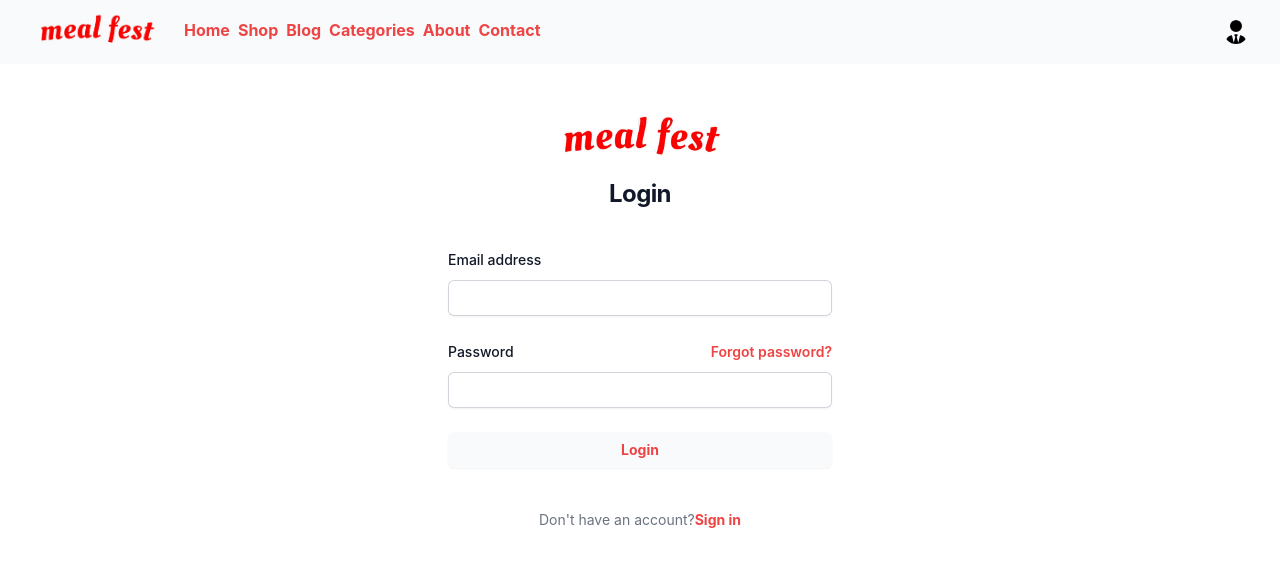
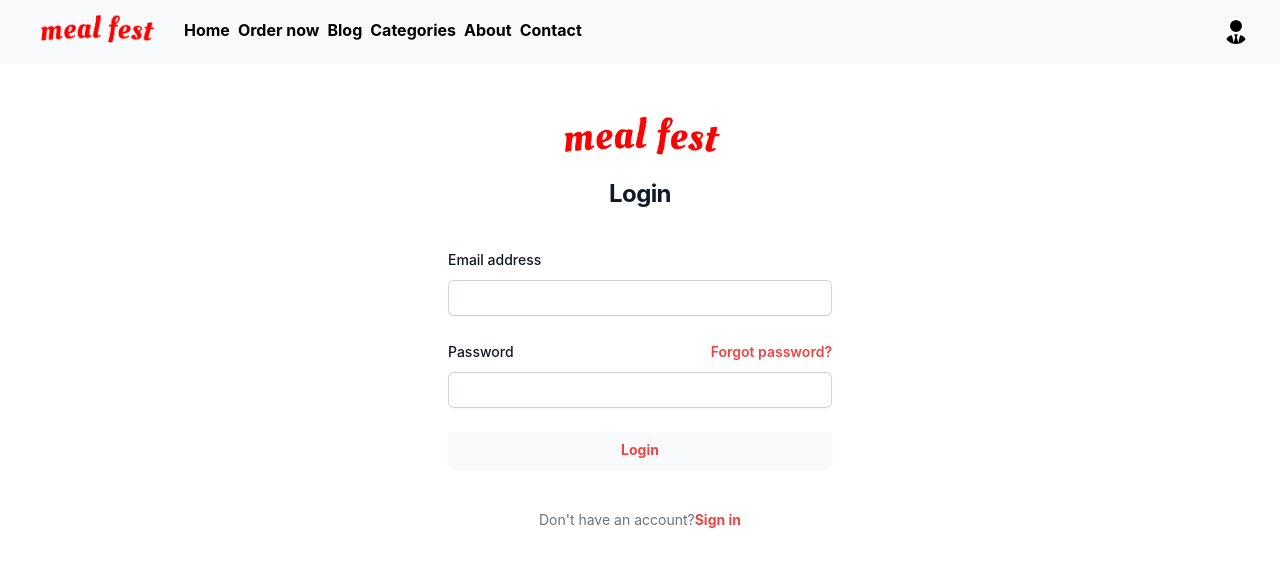
Before and after one commit to Onuegbulamchukwuebuka/meal-fest, a React (Create React App) app: page /Login in a window 1280 px wide. Shown: the top 566 px of the page. Built offline with nearby package versions, Linux system fonts and the light colour scheme.

Commit message:
hero section

```diff
--- a/src/App.tsx
+++ b/src/App.tsx
@@ -11,7 +11,7 @@ import About from "./Pages/About/About";
 import Contact from "./Pages/Contact/Contact";
 import FAQ from "./Pages/FAQ/FAQ";
 import UserProfile from "./Screen/UserProfile/UserProfile";
-import Shop from "./Pages/Shop/Shop";
+import Shop from "./Pages/Order/Order";
 import Blog from "./Pages/Blog/Blog";
 
 function App() {
@@ -27,7 +27,7 @@ function App() {
           <Route path="/Contact" element={<Contact />} />
           <Route path="/FAQ" element={<FAQ />} />
           <Route path="/UserProfile" element={<UserProfile />} />
-          <Route path="/Shop" element={<Shop />} />
+          <Route path="/Order" element={<Shop />} />
           <Route path="/Blog" element={<Blog />} />
         </Routes>
       </BrowserRouter>
--- a/src/Componet/HeroPage/HeroPage.tsx
+++ b/src/Componet/HeroPage/HeroPage.tsx
@@ -5,18 +5,18 @@ import { Link } from "react-router-dom";
 const HeroPage = () => {
   return (
     <div
-      className="bg-cover bg-center bg-fixed h-screen flex flex-col justify-center item-center"
+      className="bg-cover bg-center bg-fixed h-screen w-full flex flex-col justify-center item-center"
       style={{ backgroundImage: `url(${pizza})` }}
     >
-      <div className="shadow-red-500 shadow-2xl flex flex-col item-center justify-center h-3/4 w-1/2 bg-slate-50 mx-auto rounded-3xl border-solid border-black border-4 opacity-85">
-        <div className="font-serif text-5xl font-extrabold mx-auto text-center w-1/2">
-          Meal Delivry, Made Simple
+      <div className="shadow-red-500 shadow-2xl flex flex-col item-center justify-center h-3/4 w-3/4 md:w-1/2 bg-slate-50 mx-auto rounded-3xl border-solid border-black border-4 opacity-85">
+        <div className="font-serif text-3xl md:text-5xl font-bold mx-auto text-center w-3/4 sm:w-1/2 md:w-3/4">
+          Meal Delivery, Made Simple
         </div>
-        <div className="font-serif mx-auto mt-8 text-lg text-slate-50 bg-red-500 h-10 w-72 text-center pt-1 rounded-md font-medium">
+        <div className="font-serif mx-auto mt-6 text-sm md:text-lg md:p-1 md:mt-8 text-slate-50 bg-red-500 h-10 w-3/4 sm:w-1/2 text-center pt-2 rounded-md font-medium">
           Make Next Meal Memorable
         </div>
-        <Link className="mx-auto" to="/Shop">
-          <button className="outline-2 outline outline-black font-bold bg-transperent h-10 w-28 mx-auto mt-8 rounded-xl hover:bg-red-500 hover:text-slate-50">
+        <Link className="mx-auto" to="/Order">
+          <button className="outline-2 outline outline-black font-bold md:mt-8 bg-transperent h-10 w-28 mx-auto mt-6 rounded-xl hover:bg-red-500 hover:text-slate-50">
             Order now
           </button>
         </Link>
--- a/src/Componet/NavBar/NavBar.tsx
+++ b/src/Componet/NavBar/NavBar.tsx
@@ -28,9 +28,9 @@ function classNames(...classes: any[]) {
 export default function Example() {
   return (
     <Disclosure as="nav" className="bg-slate-50">
-      <div className="mx-auto max-w-7xl px-2 sm:px-6 lg:px-8">
+      <div className="mx-auto max-w-7xl px-2 md:px-6 lg:px-8">
         <div className="relative flex h-16 items-center justify-between">
-          <div className="absolute inset-y-0 left-0 flex items-center sm:hidden">
+          <div className="absolute inset-y-0 left-0 flex items-center md:hidden">
             {/* Mobile menu button*/}
             <DisclosureButton className="group relative inline-flex items-center justify-center rounded-md p-2 text-black hover:bg-black hover:text-slate-50">
               <span className="absolute -inset-0.5" />
@@ -45,48 +45,48 @@ export default function Example() {
               />
             </DisclosureButton>
           </div>
-          <div className="flex flex-1 items-center justify-center sm:items-stretch sm:justify-start">
+          <div className="flex flex-1 items-center justify-center md:items-stretch md:justify-start">
             <Link to="/">
               <div className="flex w-32 h-9 flex-shrink-0 items-center">
                 <img alt="Your Company" src={logo} className="h-auto w-auto" />
               </div>
             </Link>
-            <div className="hidden sm:ml-6 sm:block">
+            <div className="hidden md:ml-6 md:block">
               <div className="flex space-x-4">
                 <ul className="flex gap-2 my-1 ">
                   <Link
                     to="/"
-                    className="flex flex-col item-center text-red-500 text-center rounded-md font-bold hover:text-black"
+                    className="flex flex-col item-center text-black text-center rounded-md font-bold hover:text-red-500"
                   >
                     <p>Home</p>
                   </Link>
                   <Link
-                    to="/Shop"
-                    className="flex flex-col item-center text-red-500 text-center rounded-md font-bold hover:text-black"
+                    to="/Order"
+                    className="flex flex-col item-center text-black text-center rounded-md font-bold hover:text-red-500"
                   >
-                    <p>Shop</p>
+                    <p>Order now</p>
                   </Link>
                   <Link
                     to="/Blog"
-                    className="flex flex-col item-center text-red-500 text-center rounded-md font-bold hover:text-black"
+                    className="flex flex-col item-center text-black text-center rounded-md font-bold hover:text-red-500"
                   >
                     <p>Blog</p>
                   </Link>
                   <Link
                     to="/Categories"
-                    className="flex flex-col item-center text-red-500 text-center rounded-md font-bold hover:text-black"
+                    className="flex flex-col item-center text-black text-center rounded-md font-bold hover:text-red-500"
                   >
                     <p>Categories</p>
                   </Link>
                   <Link
                     to="/About"
-                    className="flex flex-col item-center text-red-500 text-center rounded-md font-bold hover:text-black"
+                    className="flex flex-col item-center text-black text-center rounded-md font-bold hover:text-red-500"
                   >
                     <p>About</p>
                   </Link>
                   <Link
                     to="/Contact"
-                    className="flex flex-col item-center text-red-500 text-center rounded-md font-bold hover:text-black"
+                    className="flex flex-col item-center text-black text-center rounded-md font-bold hover:text-red-500"
                   >
                     <p>Contact</p>
                   </Link>
@@ -94,7 +94,7 @@ export default function Example() {
               </div>
             </div>
           </div>
-          <div className="absolute inset-y-0 right-0 flex items-center pr-2 sm:static sm:inset-auto sm:ml-6 sm:pr-0">
+          <div className="absolute inset-y-0 right-0 flex items-center pr-2 md:static md:inset-auto md:ml-6 md:pr-0">
             {/* <Link to="/Login">
               <div className=" flex h-8 w-15 rounded-lg bg-trasperent p-1 text-black font-semibold hover:text-slate-50 hover:bg-black ">
                 Login <GrLogin className="h-8 pb-1.5" />
@@ -145,7 +145,7 @@ export default function Example() {
         </div>
       </div>
 
-      <DisclosurePanel className="sm:hidden">
+      <DisclosurePanel className="md:hidden">
         <div className="space-y-1 px-2 pb-3 pt-2">
           <ul className="flex flex-col gap-2 my-1 mx-3 ">
             <Link
--- /dev/null
+++ b/src/Pages/Order/Order.tsx
@@ -0,0 +1,7 @@
+import React from "react";
+
+const Order = () => {
+  return <div>Order now</div>;
+};
+
+export default Order;
--- a/src/Pages/Shop/Shop.tsx
+++ /dev/null
@@ -1,7 +0,0 @@
-import React from "react";
-
-const Shop = () => {
-  return <div>Shop Shop</div>;
-};
-
-export default Shop;
--- a/tailwind.config.js
+++ b/tailwind.config.js
@@ -2,19 +2,19 @@
 module.exports = {
   content: ["./src/**/*.{js,jsx,ts,tsx}"],
   theme: {
-    // screens: {
-    //   sm: "480px",
-    //   // => @media (min-width: 640px) { ... }
-    //   md: "768px",
-    //   // => @media (min-width: 768px) { ... }
-    //   lg: "1024px",
-    //   // => @media (min-width: 1024px) { ... }
-    //   xl: "1280px",
-    //   // => @media (min-width: 1280px) { ... }
-    //   "2xl": "1536px",
-    //   // => @media (min-width: 1536px) { ... }
-    // },
-    // extend: {},
+    screens: {
+      sm: "640px",
+      // => @media (min-width: 640px) { ... }
+      md: "870px",
+      // => @media (min-width: 768px) { ... }
+      lg: "1024px",
+      // => @media (min-width: 1024px) { ... }
+      xl: "1280px",
+      // => @media (min-width: 1280px) { ... }
+      "2xl": "1536px",
+      // => @media (min-width: 1536px) { ... }
+    },
+    extend: {},
   },
   plugins: [],
 };
```
